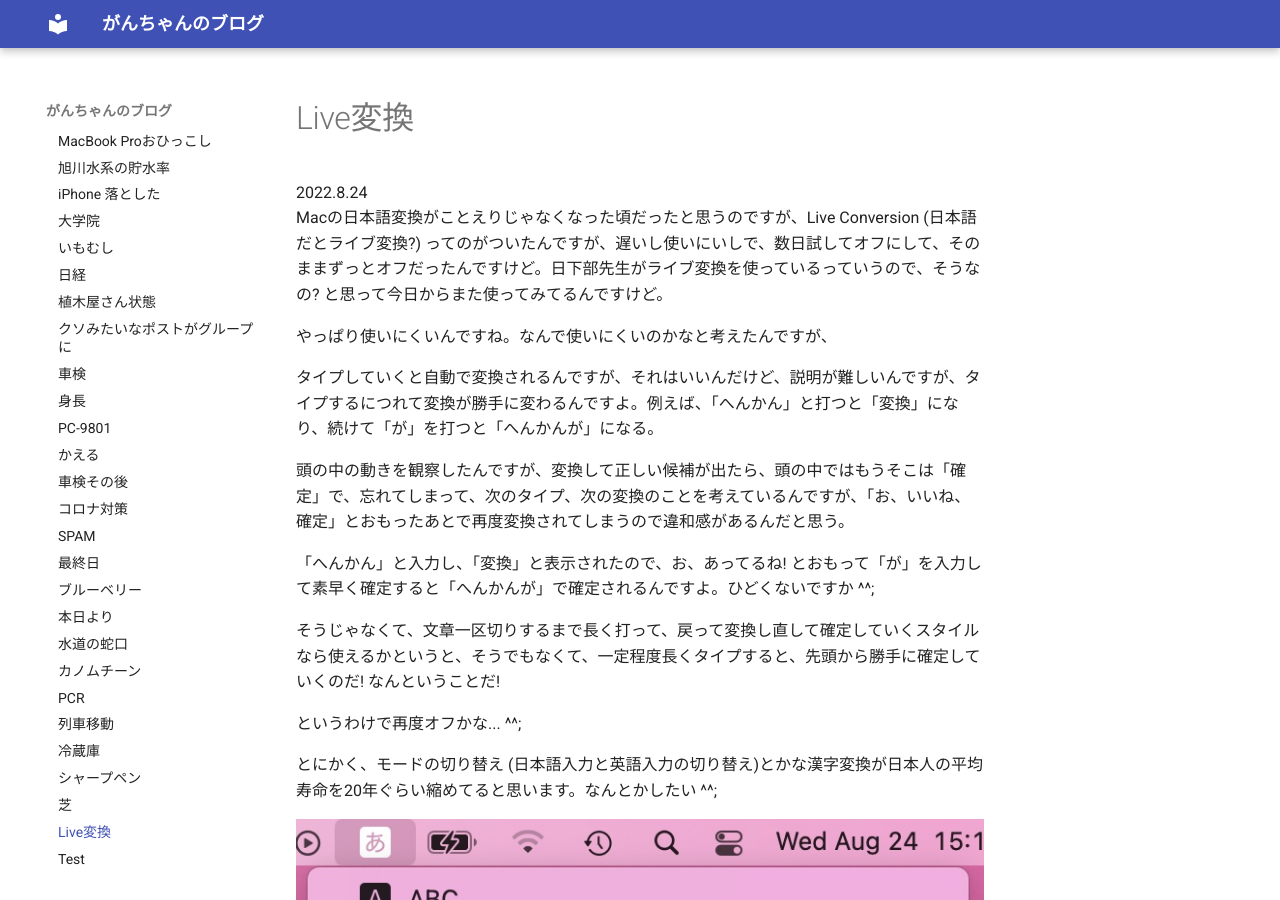
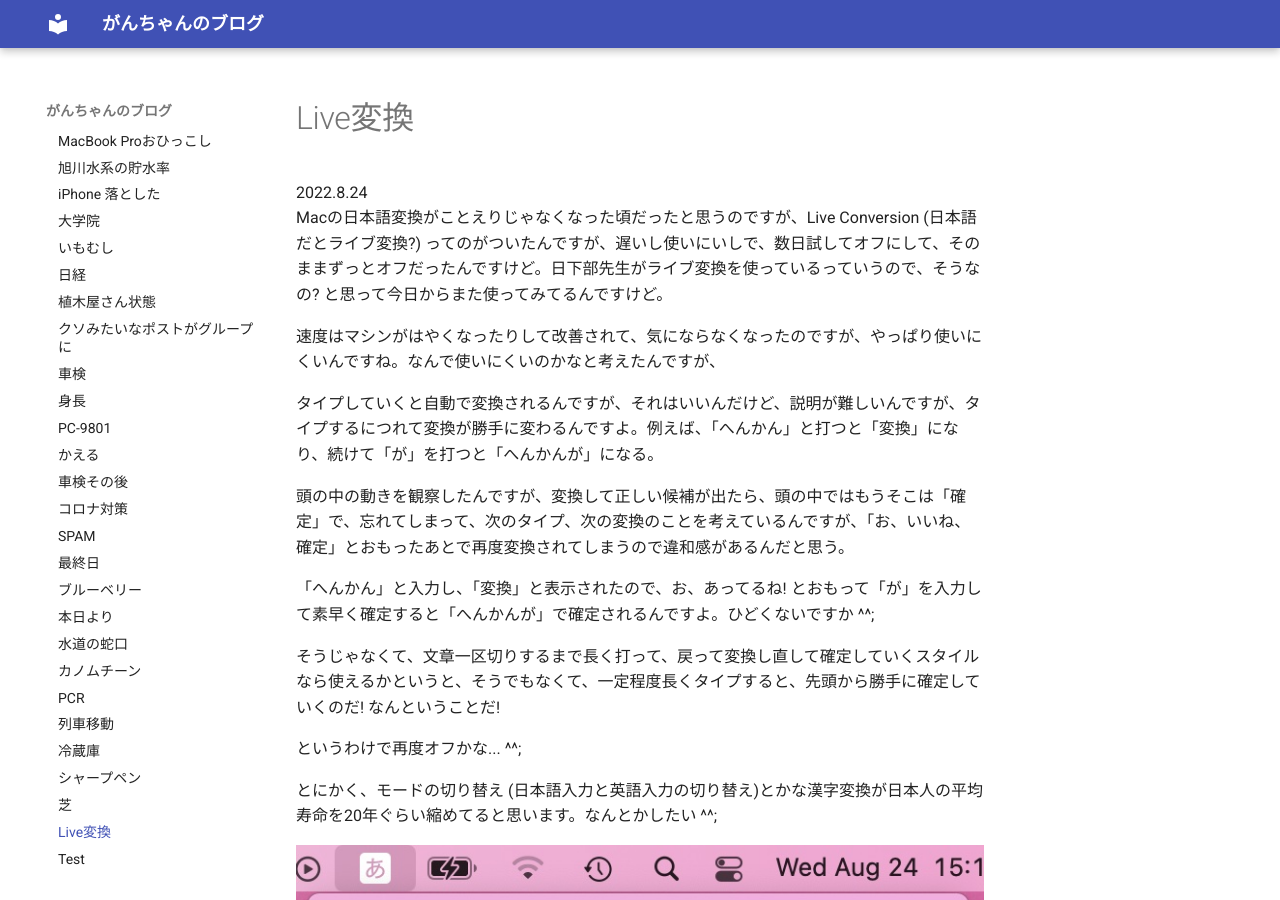
Before and after one commit to kenic/kenic.github.io, an MkDocs documentation site: the page built from docs/2022/0824LiveHenkan.md, in a window 1280 px wide and 900 px high. Built offline with MkDocs 1.6.1 and Material for MkDocs 9.7.7, drawn with Linux system fonts in a browser that asks for light colours.

Commit message:
live conversion little fix

```diff
--- a/docs/2022/0824LiveHenkan.md
+++ b/docs/2022/0824LiveHenkan.md
@@ -3,7 +3,7 @@
 2022.8.24<br />
 Macの日本語変換がことえりじゃなくなった頃だったと思うのですが、Live Conversion (日本語だとライブ変換?) ってのがついたんですが、遅いし使いにいしで、数日試してオフにして、そのままずっとオフだったんですけど。日下部先生がライブ変換を使っているっていうので、そうなの? と思って今日からまた使ってみてるんですけど。
 
-やっぱり使いにくいんですね。なんで使いにくいのかなと考えたんですが、
+速度はマシンがはやくなったりして改善されて、気にならなくなったのですが、やっぱり使いにくいんですね。なんで使いにくいのかなと考えたんですが、
 
 タイプしていくと自動で変換されるんですが、それはいいんだけど、説明が難しいんですが、タイプするにつれて変換が勝手に変わるんですよ。例えば、「へんかん」と打つと「変換」になり、続けて「が」を打つと「へんかんが」になる。
 
```
